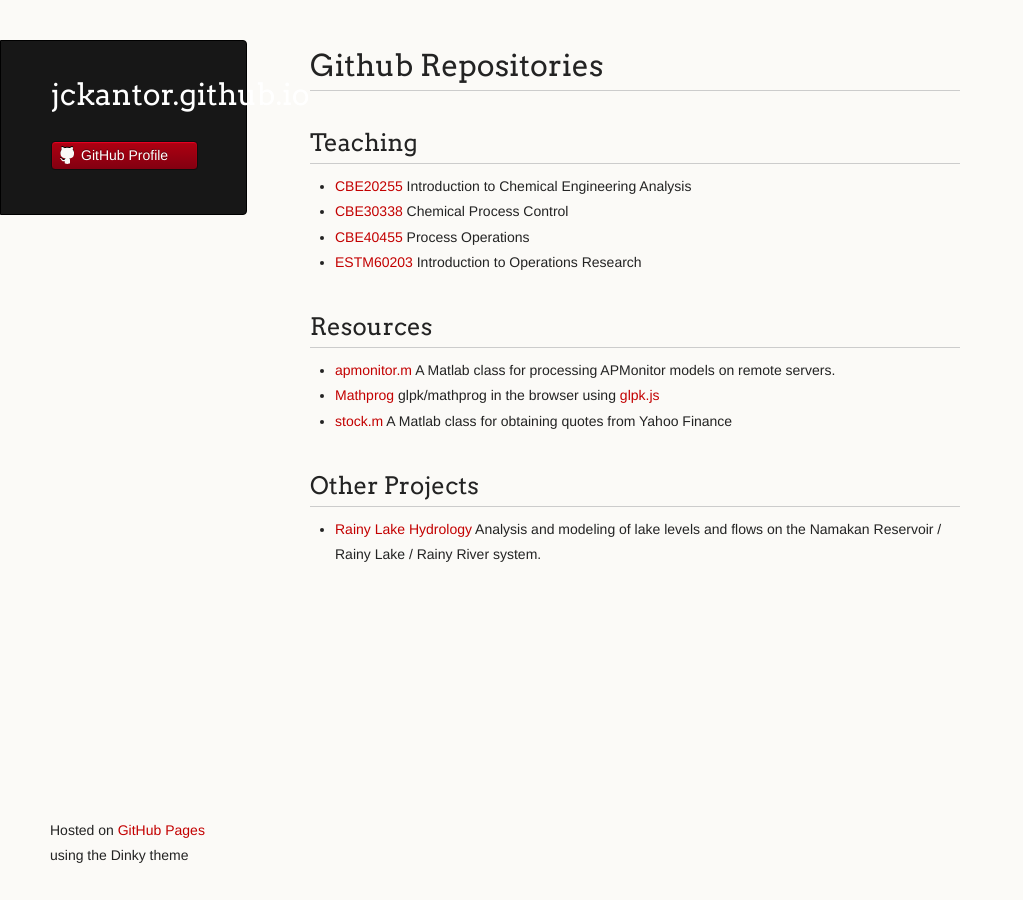
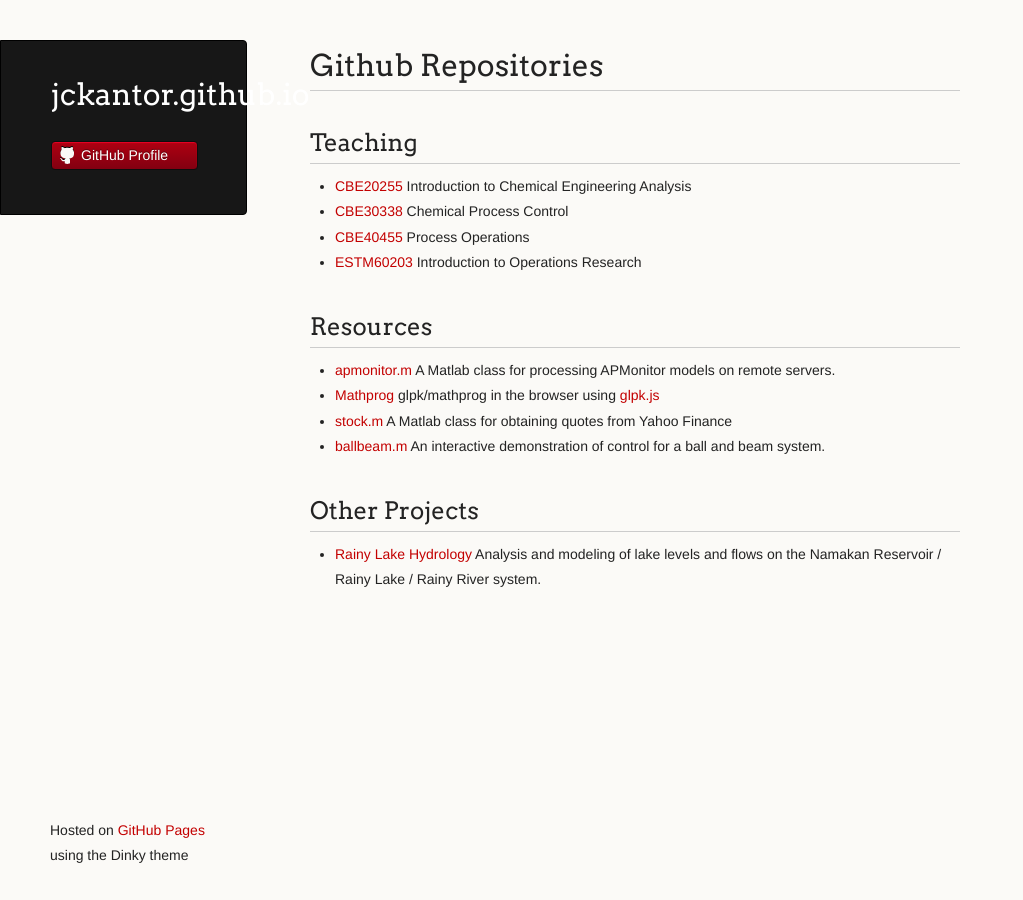
Before and after one commit to jckantor/jckantor.github.io, a Jekyll site: the page index.html, which Jekyll copies as it is, in a window 1280 px wide. Shown: the whole page, without its empty margins (0-1023 px from the left). Built offline with Jekyll 4.4.1, drawn with Linux system fonts in a browser that asks for light colours; Markdown is read by kramdown in place of the engine named in the settings.

Commit message:
Replace master branch with page content via GitHub

```diff
--- a/index.html
+++ b/index.html
@@ -55,6 +55,8 @@
 </li>
 <li>
 <a href="https://gist.github.com/jckantor/9355655">stock.m</a> A Matlab class for obtaining quotes from Yahoo Finance</li>
+<li>
+<a href="http://jckantor.github.io/Ball-and-Beam-Control-Demonstration/">ballbeam.m</a> An interactive demonstration of control for a ball and beam system.</li>
 </ul>
 
 <h2>
--- a/params.json
+++ b/params.json
@@ -1 +1 @@
-{"name":"jckantor.github.io","tagline":"","body":"Github Repositories\r\n======================\r\n\r\n## Teaching\r\n\r\n* [CBE20255](http://jckantor.github.io/CBE20255) Introduction to Chemical Engineering Analysis\r\n* [CBE30338](http://jckantor.github.io/CBE30338) Chemical Process Control\r\n* [CBE40455](http://jckantor.github.io/CBE40455) Process Operations\r\n* [ESTM60203](http://jckantor.github.io/ESTM60203) Introduction to Operations Research\r\n\r\n## Resources\r\n\r\n* [apmonitor.m](https://gist.github.com/jckantor/b1678f34c8fd0347e77b) A Matlab class for processing APMonitor models on remote servers.\r\n* [Mathprog](http://www3.nd.edu/~jeff/mathprog/) glpk/mathprog in the browser using [glpk.js](http://hgourvest.github.io/glpk.js/)\r\n* [stock.m](https://gist.github.com/jckantor/9355655) A Matlab class for obtaining quotes from Yahoo Finance\r\n\r\n## Other Projects\r\n\r\n* [Rainy Lake Hydrology](http://jckantor.github.io/Rainy-Lake-Hydrology/) Analysis and modeling of lake levels and flows on the Namakan Reservoir / Rainy Lake / Rainy River system.\r\n\r\n","google":"UA-48089809-5","note":"Don't delete this file! It's used internally to help with page regeneration."}
+{"name":"jckantor.github.io","tagline":"","body":"Github Repositories\r\n======================\r\n\r\n## Teaching\r\n\r\n* [CBE20255](http://jckantor.github.io/CBE20255) Introduction to Chemical Engineering Analysis\r\n* [CBE30338](http://jckantor.github.io/CBE30338) Chemical Process Control\r\n* [CBE40455](http://jckantor.github.io/CBE40455) Process Operations\r\n* [ESTM60203](http://jckantor.github.io/ESTM60203) Introduction to Operations Research\r\n\r\n## Resources\r\n\r\n* [apmonitor.m](https://gist.github.com/jckantor/b1678f34c8fd0347e77b) A Matlab class for processing APMonitor models on remote servers.\r\n* [Mathprog](http://www3.nd.edu/~jeff/mathprog/) glpk/mathprog in the browser using [glpk.js](http://hgourvest.github.io/glpk.js/)\r\n* [stock.m](https://gist.github.com/jckantor/9355655) A Matlab class for obtaining quotes from Yahoo Finance\r\n* [ballbeam.m](http://jckantor.github.io/Ball-and-Beam-Control-Demonstration/) An interactive demonstration of control for a ball and beam system.\r\n\r\n## Other Projects\r\n\r\n* [Rainy Lake Hydrology](http://jckantor.github.io/Rainy-Lake-Hydrology/) Analysis and modeling of lake levels and flows on the Namakan Reservoir / Rainy Lake / Rainy River system.\r\n\r\n","google":"UA-48089809-5","note":"Don't delete this file! It's used internally to help with page regeneration."}
```
